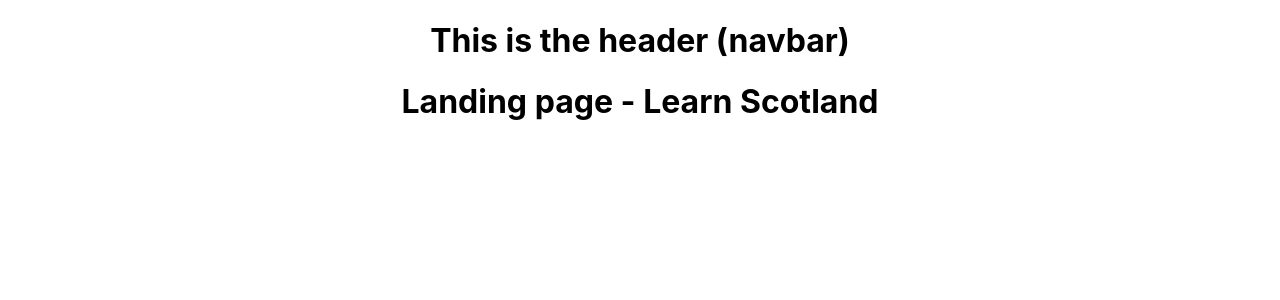
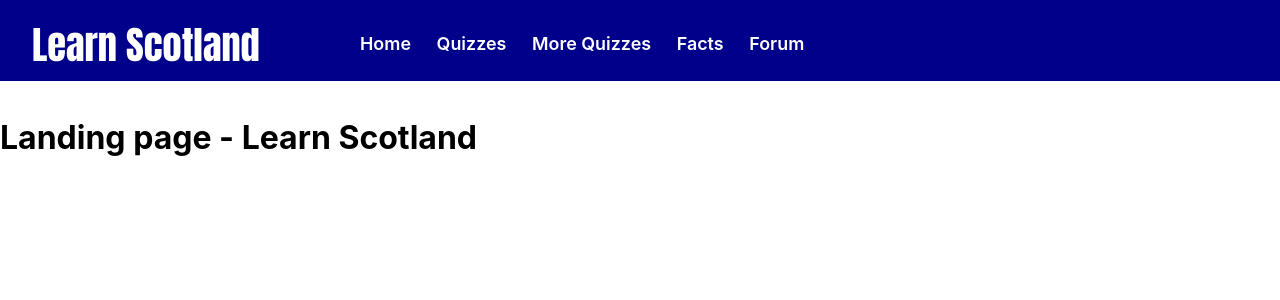
Before and after one commit to pmo234/Learn_Scotland, a React (Create React App) app in the folder client/: page / in a window 1280 px wide. Shown: the top 300 px of the page. Built offline with nearby package versions, Linux system fonts and the light colour scheme; no server answers.

Commit message:
worked navbar

```diff
--- a/client/package.json
+++ b/client/package.json
@@ -9,6 +9,8 @@
     "react": "^18.2.0",
     "react-dom": "^18.2.0",
     "react-scripts": "5.0.1",
+    "styled": "^1.0.0",
+    "styled-components": "^5.3.6",
     "web-vitals": "^2.1.4"
   },
   "scripts": {
--- a/client/src/App.js
+++ b/client/src/App.js
@@ -1,9 +1,9 @@
 
 import { useEffect, useState } from "react";
+import LearnScotlandContainer from "./containers/LearnScotlandContainer";
 const baseURL = "http://localhost:9000/api/questions/";
 
-import './App.css';
-import LearnScotlandContainer from "./containers/LearnScotlandContainer";
+
 
 
 function App() {
--- a/client/src/components/header.js
+++ b/client/src/components/header.js
@@ -1,13 +1,76 @@
 import React from 'react'
-
+import styled from 'styled-components';
 
 const Header = () => {
 
+    return (
 
-    return (
-        <h1>This is the header (navbar)</h1>
-      )
-
+        <HeaderContainer>
+            <HeaderOne>
+                <H1><A href="/">Learn Scotland</A></H1>
+            </HeaderOne>
+            <HeaderTwo>
+                <UnorderedList>
+                    <List><A href="/">Home</A></List>
+                    <List><A href="/">Quizzes</A></List>
+                    <List><A href="/">More Quizzes</A></List>
+                    <List><A href="/">Facts</A></List>
+                    <List><A href="/">Forum</A></List>
+                </UnorderedList>
+            </HeaderTwo>
+        </HeaderContainer>
+    )
 }
 
+const HeaderContainer = styled.header`
+    height: 6.3vw;
+    background-color: darkblue;
+`;
+
+const HeaderOne = styled.div`
+    float: left;
+    height: 100%;
+    width: 25%;
+`;
+
+const HeaderTwo = styled.div`
+    float: left;
+    margin-bottom: 5vw;
+    width: 70%;
+`;
+
+const H1 = styled.h1`
+    color: white;
+    font-family: Impact, 'Arial Narrow Bold', sans-serif;
+    font-size: 3vw;
+    margin-top: 0;
+    padding-top: 5%;
+    padding-left: 10%;
+`;
+
+const UnorderedList = styled.ul`
+    padding-top: 1.9%;
+    list-style: none;
+`;
+
+const List = styled.li`
+    height: 100%;
+    font-size: 1.4vw;
+    float: left;
+    margin-right: 2vw;
+`;
+
+const A = styled.a`
+    color: white;
+    text-decoration: none;
+    font-weight: 600;
+    &:hover {
+        color: yellow;
+    }
+    &:active {
+        color: green;
+    }
+`;
+
+
 export default Header;
--- a/client/src/containers/LearnScotlandContainer.js
+++ b/client/src/containers/LearnScotlandContainer.js
@@ -1,5 +1,5 @@
 import Header from '../components/header';
-import LandingPage from '../components/landingPage';
+import LandingPage from '../components/LandingPage';
 
 
 
--- /dev/null
+++ b/package.json
@@ -0,0 +1,5 @@
+{
+  "dependencies": {
+    "styled": "^1.0.0"
+  }
+}
```
Also changed, not shown: 2 other files (tests, documents, lock files or other folders).
